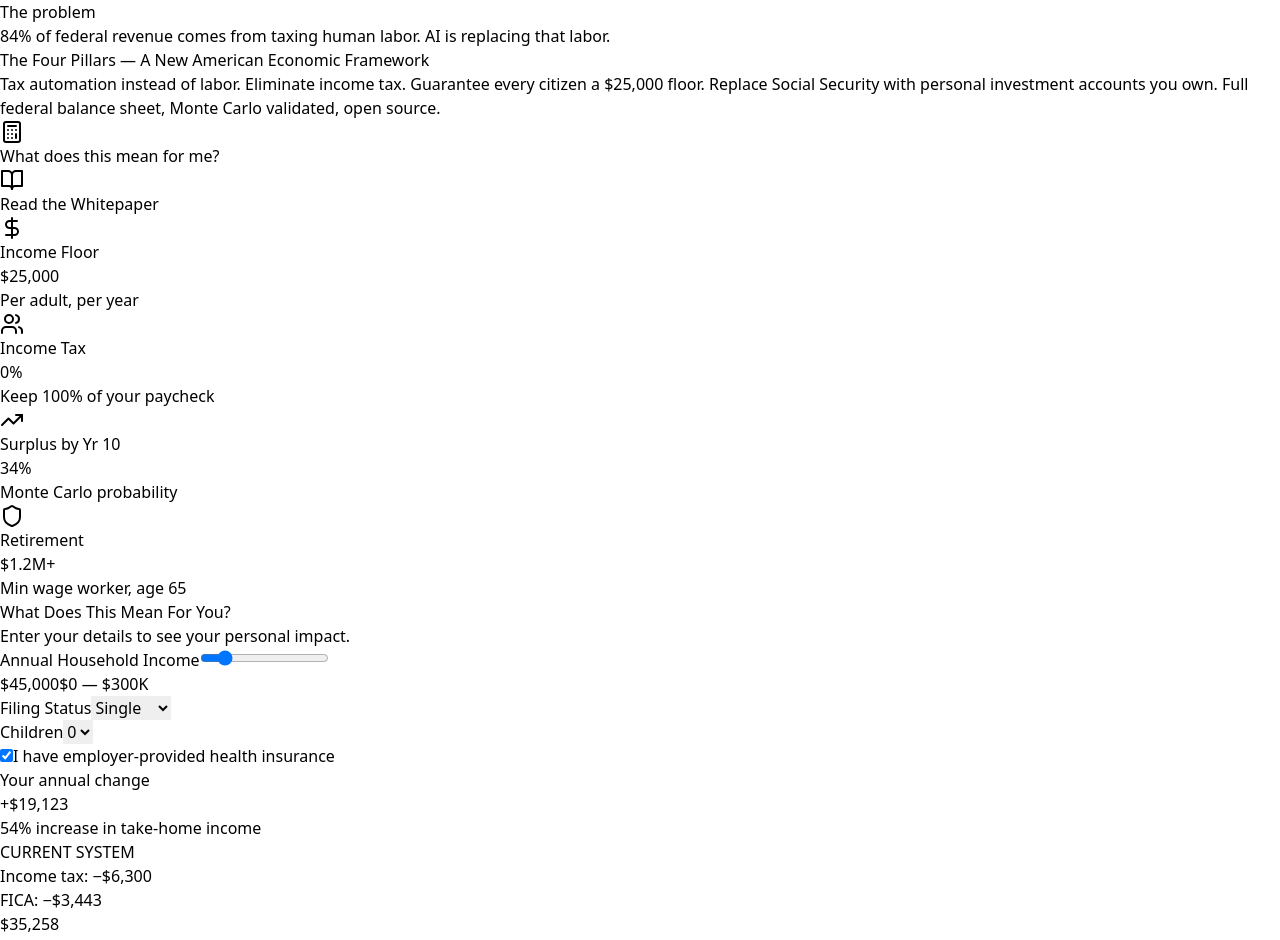
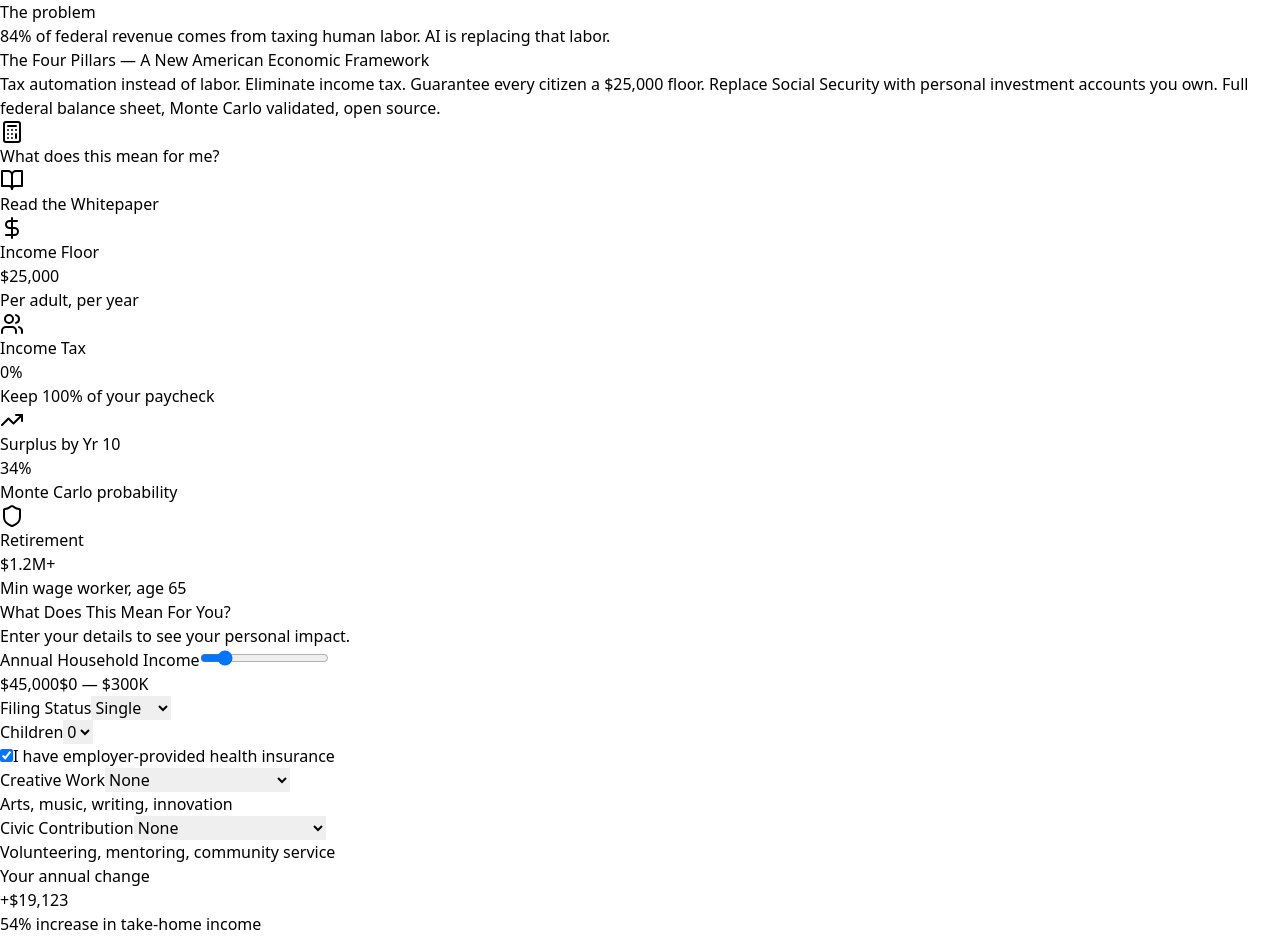
Before and after one commit to saccasolutions/fourpillarsproject, a React (Vite) app in the folder website/: page / in a window 1280 px wide. Shown: the top 940 px of the page. Built offline with nearby package versions, Linux system fonts and the light colour scheme.

Commit message:
Add Creative and Civic pillar inputs to calculator - show full value of all 4 pillars

```diff
--- a/website/src/App.jsx
+++ b/website/src/App.jsx
@@ -9,7 +9,7 @@ const fmt = (n) => {
 };
 
 // ─── Calculator Logic ───
-function calculate(income, filingStatus, numChildren, hasEmployerInsurance) {
+function calculate(income, filingStatus, numChildren, hasEmployerInsurance, creativeTier, civicTier) {
   const adults = filingStatus === "married" ? 2 : 1;
 
   // Current system
@@ -32,7 +32,14 @@ function calculate(income, filingStatus, numChildren, hasEmployerInsurance) {
   }
 
   const childPillar4 = numChildren >= 3 ? 15000 : numChildren >= 2 ? 10000 : numChildren === 1 ? 6000 : 0;
-  const gross = income + totalFloor + childPillar4;
+
+  // Pillar 2 — Creative
+  const creativePillar = creativeTier === "emerging" ? 3000 : creativeTier === "active" ? 8000 : creativeTier === "professional" ? 15000 : 0;
+
+  // Pillar 3 — Civic
+  const civicPillar = civicTier === "participating" ? 2500 : civicTier === "active" ? 8000 : civicTier === "leader" ? 14000 : 0;
+
+  const gross = income + totalFloor + childPillar4 + creativePillar + civicPillar;
   const mandatory401k = income * 0.10;
   const spending = gross - mandatory401k;
   const taxableSpending = spending * 0.70;
@@ -57,6 +64,8 @@ function calculate(income, filingStatus, numChildren, hasEmployerInsurance) {
     fourPillars: {
       floor: totalFloor,
       childPillar4,
+      creativePillar,
+      civicPillar,
       gross,
       mandatory401k,
       vatPaid,
@@ -250,9 +259,11 @@ function CalculatorSection({ calculatorRef }) {
   const [filing, setFiling] = useState("single");
   const [children, setChildren] = useState(0);
   const [insured, setInsured] = useState(true);
+  const [creativeTier, setCreativeTier] = useState("none");
+  const [civicTier, setCivicTier] = useState("none");
   const [showDetails, setShowDetails] = useState(false);
 
-  const result = calculate(income, filing, children, insured);
+  const result = calculate(income, filing, children, insured, creativeTier, civicTier);
   const r = result.fourPillars;
   const c = result.current;
 
@@ -319,6 +330,37 @@ function CalculatorSection({ calculatorRef }) {
                 <span className="text-sm text-slate-700">I have employer-provided health insurance</span>
               </label>
             </div>
+
+            <div className="grid grid-cols-2 gap-4">
+              <div>
+                <label className="block text-sm font-medium text-slate-700 mb-2">Creative Work</label>
+                <select
+                  value={creativeTier}
+                  onChange={(e) => setCreativeTier(e.target.value)}
+                  className="w-full border border-slate-300 rounded-lg px-3 py-2 text-slate-900 bg-white text-sm"
+                >
+                  <option value="none">None</option>
+                  <option value="emerging">Emerging ($3K/yr)</option>
+                  <option value="active">Active ($8K/yr)</option>
+                  <option value="professional">Professional ($15K/yr)</option>
+                </select>
+                <p className="text-xs text-slate-400 mt-1">Arts, music, writing, innovation</p>
+              </div>
+              <div>
+                <label className="block text-sm font-medium text-slate-700 mb-2">Civic Contribution</label>
+                <select
+                  value={civicTier}
+                  onChange={(e) => setCivicTier(e.target.value)}
+                  className="w-full border border-slate-300 rounded-lg px-3 py-2 text-slate-900 bg-white text-sm"
+                >
+                  <option value="none">None</option>
+                  <option value="participating">Participating ($2.5K/yr)</option>
+                  <option value="active">Active ($8K/yr)</option>
+                  <option value="leader">Leader ($14K/yr)</option>
+                </select>
+                <p className="text-xs text-slate-400 mt-1">Volunteering, mentoring, community service</p>
+              </div>
+            </div>
           </div>
 
           {/* Results */}
@@ -349,6 +391,12 @@ function CalculatorSection({ calculatorRef }) {
                 <p className="text-sm text-slate-600">Floor: <span className="font-semibold text-green-600">+{fmt(r.floor)}</span></p>
                 {r.childPillar4 > 0 && (
                   <p className="text-sm text-slate-600">Family: <span className="font-semibold text-green-600">+{fmt(r.childPillar4)}</span></p>
+                )}
+                {r.creativePillar > 0 && (
+                  <p className="text-sm text-slate-600">Creative: <span className="font-semibold text-green-600">+{fmt(r.creativePillar)}</span></p>
+                )}
+                {r.civicPillar > 0 && (
+                  <p className="text-sm text-slate-600">Civic: <span className="font-semibold text-green-600">+{fmt(r.civicPillar)}</span></p>
                 )}
                 <p className="text-sm text-slate-600">VAT: <span className="font-semibold text-red-600">−{fmt(r.vatPaid)}</span></p>
                 <p className="text-lg font-bold text-slate-900 mt-2 pt-2 border-t border-blue-200">
```
Also changed, not shown: 3 other files (tests, documents, lock files or other folders).
